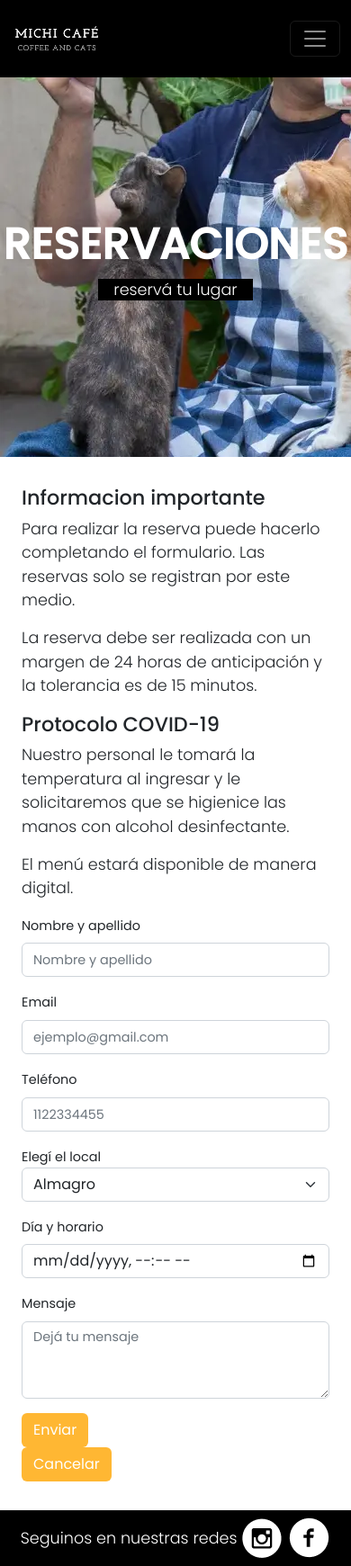
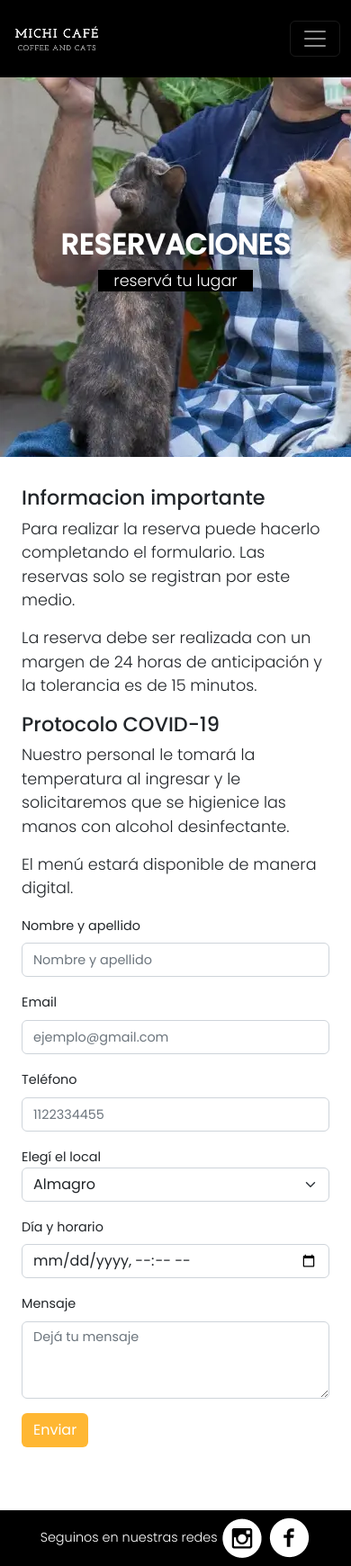
Before and after one commit to anaguir/Michi-cafe-Aguirre, a website: page html/reserva.html in a window 390 px wide. Shown: the whole page at 90% size. Drawn offline with nearby package versions, Linux system fonts and the light colour scheme.

Commit message:
Proyecto terminado

```diff
--- a/html/reserva.html
+++ b/html/reserva.html
@@ -126,7 +126,7 @@
 
                     <div class="col-6">
                         <button type="submit" class="btn">Enviar</button>
-                        <button type="reset" class="btn">Cancelar</button>
+                        <button type="reset" class="btn oculto">Cancelar</button>
 
                     </div>
 
--- a/package.json
+++ b/package.json
@@ -1,12 +1,12 @@
 {
   "name": "proyecto-coder",
   "version": "1.0.0",
-  "description": "",
+  "description": "Cafetería temática / Proyecto final del curso de desarrollo web de Coderhouse.",
   "main": "index.js",
   "scripts": {
     "test": "echo \"Error: no test specified\" && exit 1",
     "build-css": "node-sass --include-path scss scss/main.scss css/estilo.css",
-		"watch-css": "nodemon -e scss -x \"npm  run build-css\""
+    "watch-css": "nodemon -e scss -x \"npm  run build-css\""
   },
   "repository": {
     "type": "git",
@@ -20,6 +20,6 @@
   "homepage": "https://github.com/anaguir/Michi-cafe-Aguirre#readme",
   "devDependencies": {
     "node-sass": "^7.0.1",
-    "nodemon": "^2.0.18"
+    "nodemon": "^2.0.19"
   }
 }
--- a/scss/_mediaQueries.scss
+++ b/scss/_mediaQueries.scss
@@ -1,5 +1,19 @@
 /* --media queries-- */
-@media screen and (min-width: 576) {
+@media screen and (max-width: 420px) {
+    h1 {
+        font-size: $size6;
+    }
+
+    .oculto {
+        visibility: hidden;
+    }
+
+    .footer p {
+        font-size: $size5;
+    }
+}
+
+@media screen and (min-width: 576px) {
 
     /* --index y nosotros html-- */
     .imagenNosotros img {
--- a/scss/_vars.scss
+++ b/scss/_vars.scss
@@ -4,6 +4,7 @@ $size2: 1.5rem;
 $size3: 1.4rem;
 $size4: 1.1rem;
 $size5: 0.9rem;
+$size6: 2rem;
 
 //peso texto
 $weight1: 700;
```
Also changed, not shown: index.html (+1 -1 lines), css/estilo.css, 1 other file.
